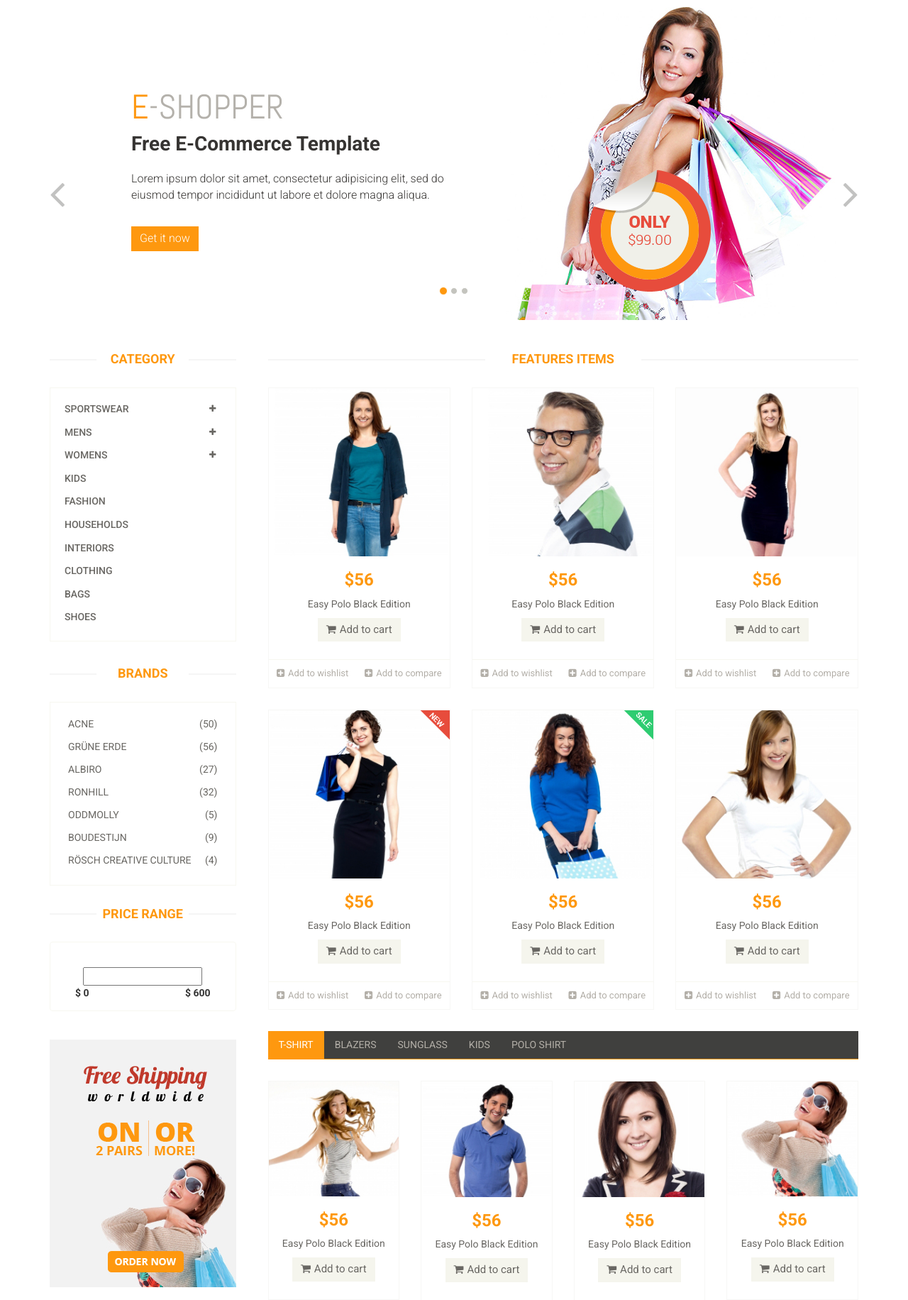
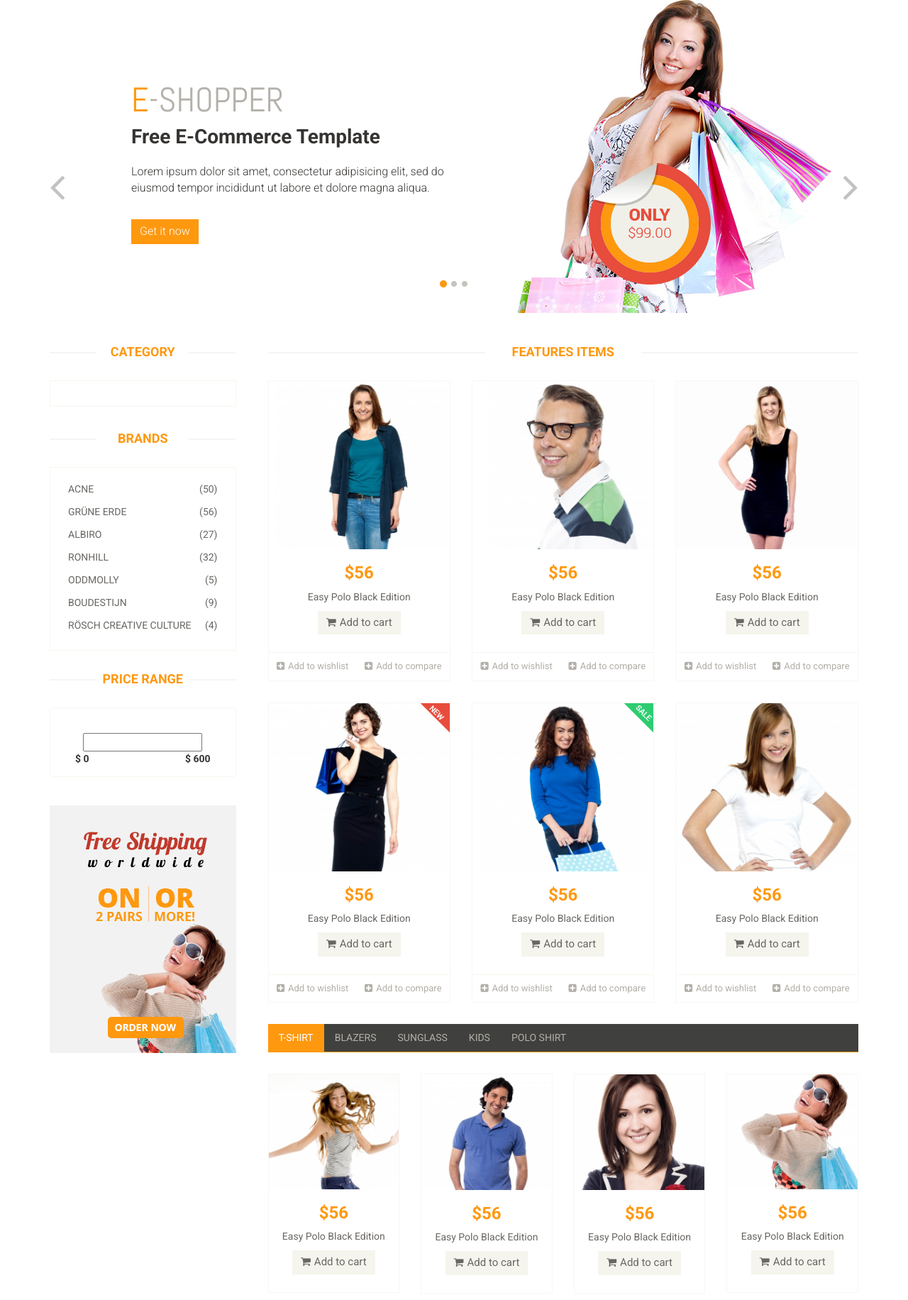
Before and after one commit to AlexPoddubny/yii2.loc, a Yii app: template views/site/index.php in a window 1280 px wide. Shown: the part 212-2044 px from the top of the page at 71% size. Run offline with PHP 8.4 and a stand-in for Yii, Linux system fonts and the light colour scheme; the template is opened without the code that fills it, so the values that code supplies are empty; some libraries are stand-ins or nearby versions.

Commit message:
Category menu widget completed

```diff
--- a/views/site/index.php
+++ b/views/site/index.php
@@ -4,9 +4,7 @@
 
 $this->title = 'My Yii Application';
 ?>
-<ul class="catalog">
-<?= \app\widgets\MenuWidget::widget(['tpl' => 'menu']) ?>
-</ul>
+
 <section id="slider"><!--slider-->
 	<div class="container">
 		<div class="row">
@@ -78,116 +76,9 @@ $this->title = 'My Yii Application';
 			<div class="col-sm-3">
 				<div class="left-sidebar">
 					<h2>Category</h2>
-
-
-
-					<div class="panel-group category-products" id="accordian"><!--category-productsr-->
-						<div class="panel panel-default">
-							<div class="panel-heading">
-								<h4 class="panel-title">
-									<a data-toggle="collapse" data-parent="#accordian" href="#sportswear">
-										<span class="badge pull-right"><i class="fa fa-plus"></i></span>
-										Sportswear
-									</a>
-								</h4>
-							</div>
-							<div id="sportswear" class="panel-collapse collapse">
-								<div class="panel-body">
-									<ul>
-										<li><a href="#">Nike </a></li>
-										<li><a href="#">Under Armour </a></li>
-										<li><a href="#">Adidas </a></li>
-										<li><a href="#">Puma</a></li>
-										<li><a href="#">ASICS </a></li>
-									</ul>
-								</div>
-							</div>
-						</div>
-						<div class="panel panel-default">
-							<div class="panel-heading">
-								<h4 class="panel-title">
-									<a data-toggle="collapse" data-parent="#accordian" href="#mens">
-										<span class="badge pull-right"><i class="fa fa-plus"></i></span>
-										Mens
-									</a>
-								</h4>
-							</div>
-							<div id="mens" class="panel-collapse collapse">
-								<div class="panel-body">
-									<ul>
-										<li><a href="#">Fendi</a></li>
-										<li><a href="#">Guess</a></li>
-										<li><a href="#">Valentino</a></li>
-										<li><a href="#">Dior</a></li>
-										<li><a href="#">Versace</a></li>
-										<li><a href="#">Armani</a></li>
-										<li><a href="#">Prada</a></li>
-										<li><a href="#">Dolce and Gabbana</a></li>
-										<li><a href="#">Chanel</a></li>
-										<li><a href="#">Gucci</a></li>
-									</ul>
-								</div>
-							</div>
-						</div>
-
-						<div class="panel panel-default">
-							<div class="panel-heading">
-								<h4 class="panel-title">
-									<a data-toggle="collapse" data-parent="#accordian" href="#womens">
-										<span class="badge pull-right"><i class="fa fa-plus"></i></span>
-										Womens
-									</a>
-								</h4>
-							</div>
-							<div id="womens" class="panel-collapse collapse">
-								<div class="panel-body">
-									<ul>
-										<li><a href="#">Fendi</a></li>
-										<li><a href="#">Guess</a></li>
-										<li><a href="#">Valentino</a></li>
-										<li><a href="#">Dior</a></li>
-										<li><a href="#">Versace</a></li>
-									</ul>
-								</div>
-							</div>
-						</div>
-						<div class="panel panel-default">
-							<div class="panel-heading">
-								<h4 class="panel-title"><a href="#">Kids</a></h4>
-							</div>
-						</div>
-						<div class="panel panel-default">
-							<div class="panel-heading">
-								<h4 class="panel-title"><a href="#">Fashion</a></h4>
-							</div>
-						</div>
-						<div class="panel panel-default">
-							<div class="panel-heading">
-								<h4 class="panel-title"><a href="#">Households</a></h4>
-							</div>
-						</div>
-						<div class="panel panel-default">
-							<div class="panel-heading">
-								<h4 class="panel-title"><a href="#">Interiors</a></h4>
-							</div>
-						</div>
-						<div class="panel panel-default">
-							<div class="panel-heading">
-								<h4 class="panel-title"><a href="#">Clothing</a></h4>
-							</div>
-						</div>
-						<div class="panel panel-default">
-							<div class="panel-heading">
-								<h4 class="panel-title"><a href="#">Bags</a></h4>
-							</div>
-						</div>
-						<div class="panel panel-default">
-							<div class="panel-heading">
-								<h4 class="panel-title"><a href="#">Shoes</a></h4>
-							</div>
-						</div>
-					</div><!--/category-products-->
-
+					<ul class="catalog category-products">
+						<?= \app\widgets\MenuWidget::widget(['tpl' => 'menu']) ?>
+					</ul>
 					<div class="brands_products"><!--brands_products-->
 						<h2>Brands</h2>
 						<div class="brands-name">
--- a/web/css/main.css
+++ b/web/css/main.css
@@ -694,6 +694,17 @@ h2.title:before {
     margin-left: -110px;
 }
 
+ul.category-products {
+    padding-left: 10px;
+}
+
+.category-products ul {
+    padding-left: 10px;
+}
+.category-products li {
+    padding: 5px 0 5px 10px;
+}
+
 .category-products .panel {
     background-color: #FFFFFF;
     border: 0px;
@@ -703,6 +714,8 @@ h2.title:before {
     margin-bottom: 0px;
 }
 
+
+
 .category-products .panel-default .panel-heading {
     background-color: #FFFFFF;
     border: 0 none;
@@ -710,7 +723,8 @@ h2.title:before {
     padding: 5px 20px;
 }
 
-.category-products .panel-default .panel-heading .panel-title a {
+.category-products .panel-default .panel-heading .panel-title a,
+.category-products li a {
     color: #696763;
     font-family: 'Roboto', sans-serif;
     font-size: 14px;
@@ -722,7 +736,8 @@ h2.title:before {
     border-top: 0 none;
 }
 
-.category-products .panel-default .badge {
+.category-products .panel-default .badge,
+.category-products li .badge {
     background: none;
     border-radius: 10px;
     color: #696763;
```
